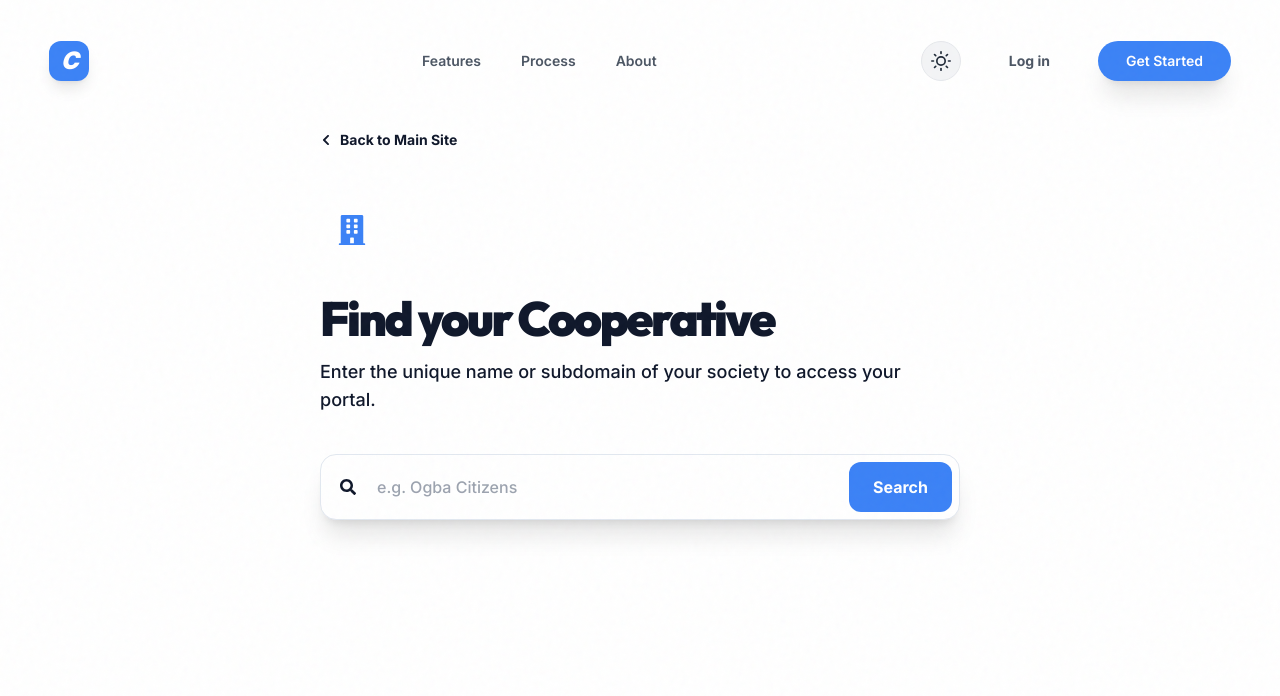
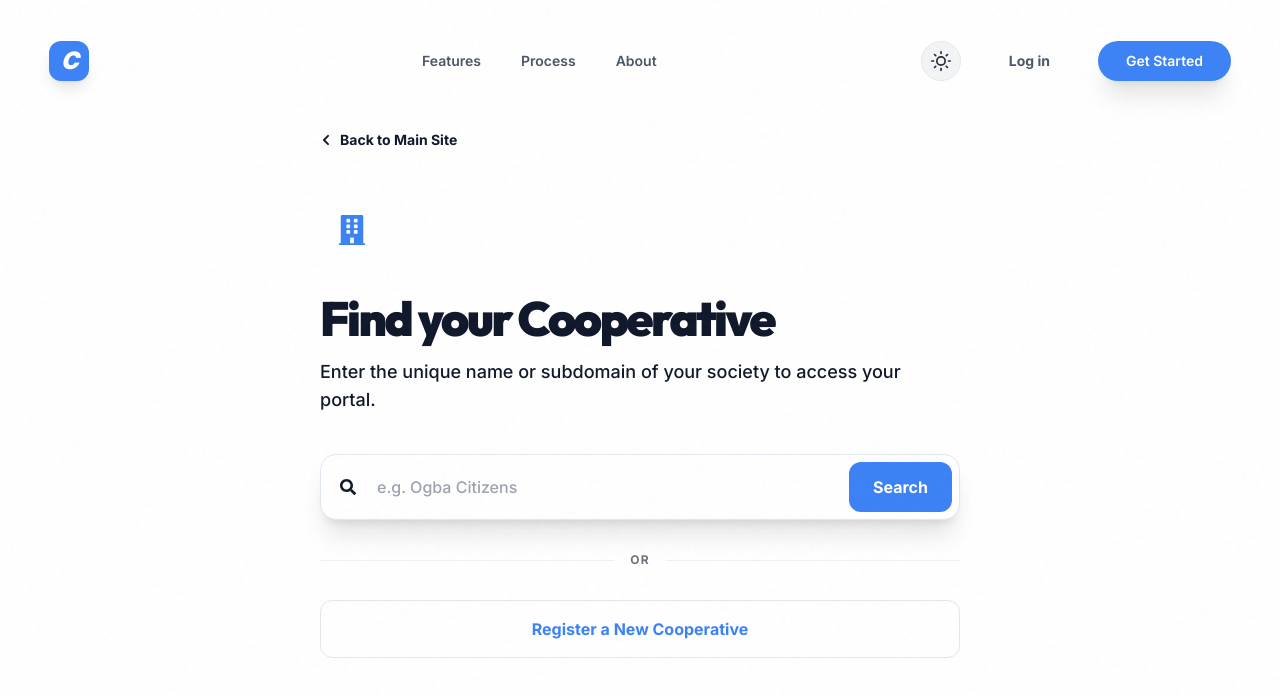
Before and after one commit to Jinoprinx/cooperative, a Next.js app: page /tenant-select in a window 1280 px wide. Shown: the top 696 px of the page. Built offline with nearby package versions, Linux system fonts and the light colour scheme.

Commit message:
Fixed 'Register New Cooperative' button

```diff
--- a/app/tenant-select/page.tsx
+++ b/app/tenant-select/page.tsx
@@ -92,7 +92,8 @@ export default function TenantSelectPage() {
                         Enter the unique name or subdomain of your society to access your portal.
                     </p>
 
-                    <form onSubmit={handleSearch} className="relative mb-12">
+                    <form onSubmit={handleSearch}>
+                        <div className="relative">
                             <div className="absolute inset-y-0 left-5 flex items-center pointer-events-none">
                                 <FaSearch className="text-muted-foreground/50" />
                             </div>
@@ -110,7 +111,39 @@ export default function TenantSelectPage() {
                             >
                                 {loading ? 'Searching...' : 'Search'}
                             </button>
+                        </div>
                     </form>
+
+                    <div className="flex items-center justify-center gap-4 my-8 opacity-60">
+                        <div className="h-px bg-border flex-1"></div>
+                        <span className="text-xs font-bold uppercase tracking-widest text-muted-foreground">OR</span>
+                        <div className="h-px bg-border flex-1"></div>
+                    </div>
+
+                    <button
+                        onClick={(e) => {
+                            e.preventDefault();
+                            const hostname = window.location.hostname;
+                            const port = window.location.port ? `:${window.location.port}` : '';
+                            const protocol = window.location.protocol;
+
+                            let mainDomain = hostname;
+                            const parts = hostname.split('.');
+
+                            if (hostname.endsWith('localhost')) {
+                                mainDomain = 'localhost';
+                            } else if (hostname.endsWith('.vercel.app')) {
+                                mainDomain = parts.slice(-3).join('.');
+                            } else if (parts.length > 2 && parts[0] !== 'www') {
+                                mainDomain = parts.slice(1).join('.');
+                            }
+
+                            window.location.href = `${protocol}//${mainDomain}${port}/auth/register`;
+                        }}
+                        className="block w-full py-4 mb-8 bg-surface dark:bg-white/[0.03] border border-primary/20 text-primary font-bold rounded-xl hover:bg-primary/10 transition-colors text-center"
+                    >
+                        Register a New Cooperative
+                    </button>
 
                     <div className="space-y-4">
                         {results.length > 0 ? (
```
Also changed, not shown: middleware.ts (+4 -3 lines), 2 other files (tests, documents, lock files or other folders). Lines whose indentation alone changed are shown as unchanged.
